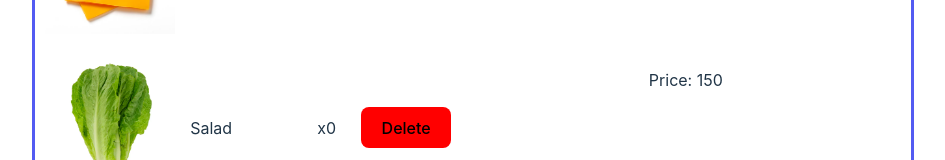
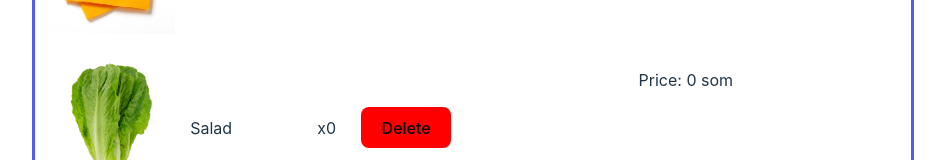
Before and after one commit to SagynalievTaalaibek/burger, a React (Vite) app: page / in a window 1280 px wide. Shown: the part 363-523 px from the top of the page, without its empty margins (0-945 px from the left). Built offline with nearby package versions, Linux system fonts and the light colour scheme.

Commit message:
add new function sumIngredients

```diff
--- a/src/containers/App.tsx
+++ b/src/containers/App.tsx
@@ -18,6 +18,7 @@ interface Ingredient {
 interface CountIngredient {
   name: string;
   count: number;
+  price: number;
   id: number;
 }
 const App = () => {
@@ -29,21 +30,34 @@ const App = () => {
   ];
 
   const countIngredients = INGREDIENTS.reduce<CountIngredient[]>((acc, ingredient) => {
-     acc.push({name: ingredient.name, count: ingredient.count, id: ingredient.id});
+     acc.push({
+       id: ingredient.id,
+       name: ingredient.name,
+       count: ingredient.count,
+       price: ingredient.price,
+     });
     return acc;
   }, []);
 
+
   const [ingredients, setIngredients] = useState(countIngredients);
+
+  const sumIngredients = ingredients.reduce((acc, ingredient) => {
+    return acc + ingredient.count * ingredient.price;
+  }, 0);
+
 
   const changeCountIngredient = (id: number) => {
     setIngredients((prevState) => prevState.map((ingredient) => {
       if (ingredient.id === id) {
+        // setSumIngredients((prevState) => prevState + ingredient.price);
         return {...ingredient, count: ingredient.count + 1};
       }
 
       return ingredient;
     }));
   };
+
 
   const deleteIngredient = (id: number) => {
     setIngredients((prevState) => prevState.map((ingredient) => {
@@ -86,7 +100,7 @@ const App = () => {
           <div className="Meat"></div>
           <div className="BreadBottom"></div>
         </div>
-        <span className="price">Price: 150</span>
+        <span className="price">Price: {sumIngredients} som</span>
       </div>
     </div>
   );
```
